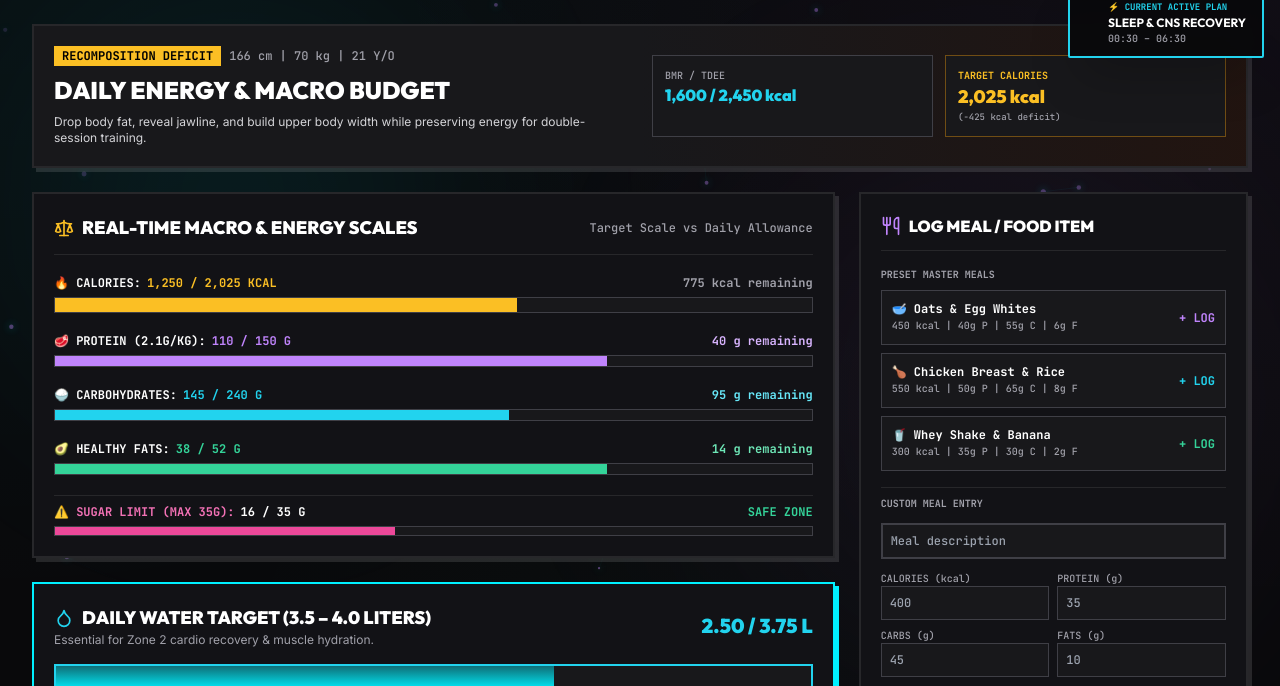
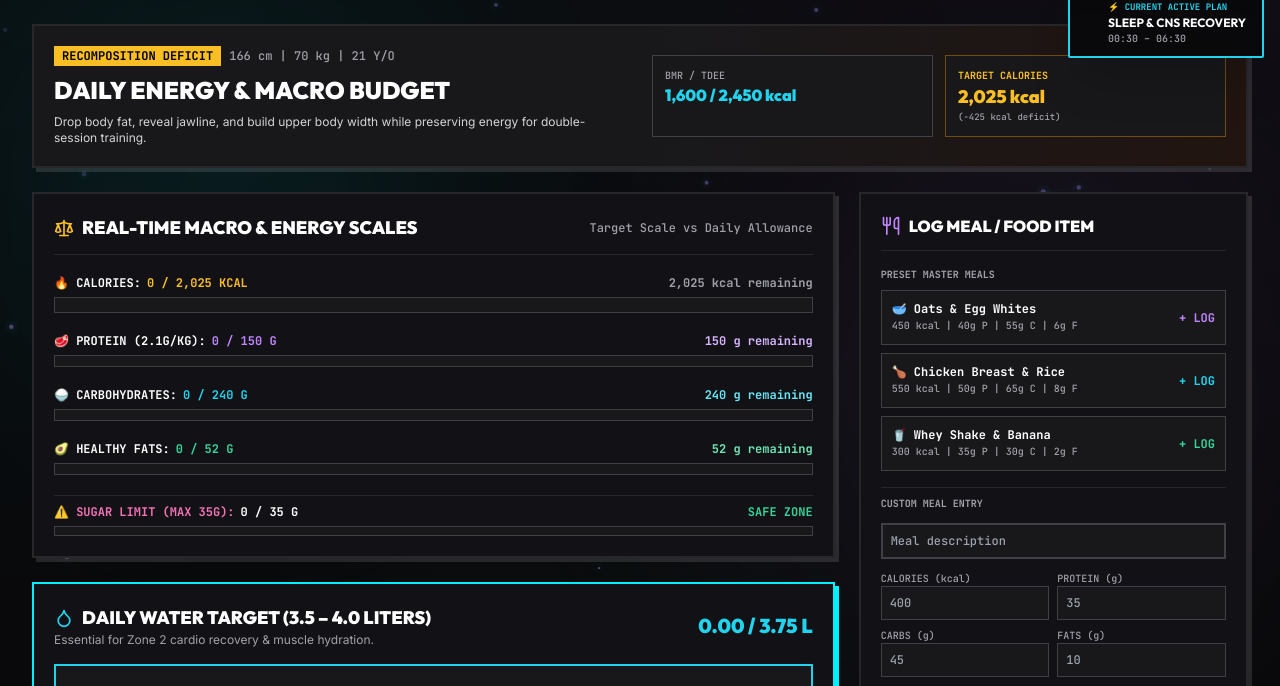
Before and after one commit to lericraju/GrowthApp, a plain HTML site: page index.html in a window 1280 px wide. Both pictures are taken after a click on the button "🥗 MACROS". Shown: the part 75-761 px from the top of the page. Drawn offline with nearby package versions, Linux system fonts and the light colour scheme.

Commit message:
Fix static HTML placeholders so macros and water start at clean 0 baseline when no meals/water logged

```diff
--- a/index.html
+++ b/index.html
@@ -605,12 +605,12 @@
                         <div class="space-y-1.5">
                             <div class="flex justify-between text-xs font-mono">
                                 <span class="font-bold text-white uppercase flex items-center gap-1.5">
-                                    🔥 Calories: <span id="scale-calories-text" class="text-amber-400">1,250 / 2,025 kcal</span>
+                                    🔥 Calories: <span id="scale-calories-text" class="text-amber-400">0 / 2,025 kcal</span>
                                 </span>
-                                <span id="scale-calories-rem" class="text-zinc-400 font-bold">775 kcal remaining</span>
+                                <span id="scale-calories-rem" class="text-zinc-400 font-bold">2,025 kcal remaining</span>
                             </div>
                             <div class="w-full h-4 bg-zinc-900 border border-zinc-700 overflow-hidden">
-                                <div id="scale-calories-bar" class="h-full bg-amber-400 transition-all duration-500" style="width: 61%;"></div>
+                                <div id="scale-calories-bar" class="h-full bg-amber-400 transition-all duration-500" style="width: 0%;"></div>
                             </div>
                         </div>
 
@@ -618,12 +618,12 @@
                         <div class="space-y-1.5">
                             <div class="flex justify-between text-xs font-mono">
                                 <span class="font-bold text-white uppercase flex items-center gap-1.5">
-                                    🥩 Protein (2.1g/kg): <span id="scale-protein-text" class="text-purple-400">110 / 150 g</span>
+                                    🥩 Protein (2.1g/kg): <span id="scale-protein-text" class="text-purple-400">0 / 150 g</span>
                                 </span>
-                                <span id="scale-protein-rem" class="text-purple-300 font-bold">40 g remaining</span>
+                                <span id="scale-protein-rem" class="text-purple-300 font-bold">150 g remaining</span>
                             </div>
                             <div class="w-full h-3 bg-zinc-900 border border-zinc-700 overflow-hidden">
-                                <div id="scale-protein-bar" class="h-full bg-purple-400 transition-all duration-500" style="width: 73%;"></div>
+                                <div id="scale-protein-bar" class="h-full bg-purple-400 transition-all duration-500" style="width: 0%;"></div>
                             </div>
                         </div>
 
@@ -631,12 +631,12 @@
                         <div class="space-y-1.5">
                             <div class="flex justify-between text-xs font-mono">
                                 <span class="font-bold text-white uppercase flex items-center gap-1.5">
-                                    🍚 Carbohydrates: <span id="scale-carbs-text" class="text-cyan-400">145 / 240 g</span>
+                                    🍚 Carbohydrates: <span id="scale-carbs-text" class="text-cyan-400">0 / 240 g</span>
                                 </span>
-                                <span id="scale-carbs-rem" class="text-cyan-300 font-bold">95 g remaining</span>
+                                <span id="scale-carbs-rem" class="text-cyan-300 font-bold">240 g remaining</span>
                             </div>
                             <div class="w-full h-3 bg-zinc-900 border border-zinc-700 overflow-hidden">
-                                <div id="scale-carbs-bar" class="h-full bg-cyan-400 transition-all duration-500" style="width: 60%;"></div>
+                                <div id="scale-carbs-bar" class="h-full bg-cyan-400 transition-all duration-500" style="width: 0%;"></div>
                             </div>
                         </div>
 
@@ -644,12 +644,12 @@
                         <div class="space-y-1.5">
                             <div class="flex justify-between text-xs font-mono">
                                 <span class="font-bold text-white uppercase flex items-center gap-1.5">
-                                    🥑 Healthy Fats: <span id="scale-fats-text" class="text-emerald-400">38 / 52 g</span>
+                                    🥑 Healthy Fats: <span id="scale-fats-text" class="text-emerald-400">0 / 52 g</span>
                                 </span>
-                                <span id="scale-fats-rem" class="text-emerald-300 font-bold">14 g remaining</span>
+                                <span id="scale-fats-rem" class="text-emerald-300 font-bold">52 g remaining</span>
                             </div>
                             <div class="w-full h-3 bg-zinc-900 border border-zinc-700 overflow-hidden">
-                                <div id="scale-fats-bar" class="h-full bg-emerald-400 transition-all duration-500" style="width: 73%;"></div>
+                                <div id="scale-fats-bar" class="h-full bg-emerald-400 transition-all duration-500" style="width: 0%;"></div>
                             </div>
                         </div>
 
@@ -657,12 +657,12 @@
                         <div class="space-y-1.5 pt-2 border-t border-zinc-800">
                             <div class="flex justify-between text-xs font-mono">
                                 <span class="font-bold text-pink-400 uppercase flex items-center gap-1.5">
-                                    ⚠️ Sugar Limit (Max 35g): <span id="scale-sugar-text" class="text-white">16 / 35 g</span>
+                                    ⚠️ Sugar Limit (Max 35g): <span id="scale-sugar-text" class="text-white">0 / 35 g</span>
                                 </span>
                                 <span id="scale-sugar-status" class="text-emerald-400 font-bold">SAFE ZONE</span>
                             </div>
                             <div class="w-full h-2.5 bg-zinc-900 border border-zinc-700 overflow-hidden">
-                                <div id="scale-sugar-bar" class="h-full bg-pink-500 transition-all duration-500" style="width: 45%;"></div>
+                                <div id="scale-sugar-bar" class="h-full bg-pink-500 transition-all duration-500" style="width: 0%;"></div>
                             </div>
                         </div>
 
@@ -678,12 +678,12 @@
                                 </h3>
                                 <p class="text-xs text-zinc-400">Essential for Zone 2 cardio recovery & muscle hydration.</p>
                             </div>
-                            <span id="water-progress-text" class="font-outfit font-black text-xl text-cyan-400">2.50 / 3.75 L</span>
+                            <span id="water-progress-text" class="font-outfit font-black text-xl text-cyan-400">0.00 / 3.75 L</span>
                         </div>
 
                         <!-- Water Bar Animation -->
                         <div class="w-full h-6 bg-zinc-900 border-2 border-cyan-400 relative overflow-hidden">
-                            <div id="water-bar-fill" class="h-full water-wave" style="width: 66%;"></div>
+                            <div id="water-bar-fill" class="h-full water-wave" style="width: 0%;"></div>
                         </div>
 
                         <!-- Quick Add Buttons -->
--- a/sw.js
+++ b/sw.js
@@ -1,4 +1,4 @@
-const CACHE_NAME = 'growthapp-cache-v11';
+const CACHE_NAME = 'growthapp-cache-v12';
 const ASSETS = [
   '/',
   '/index.html',
```
